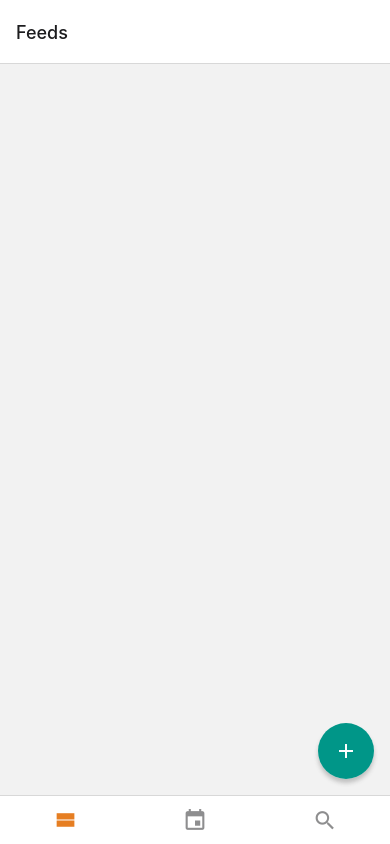
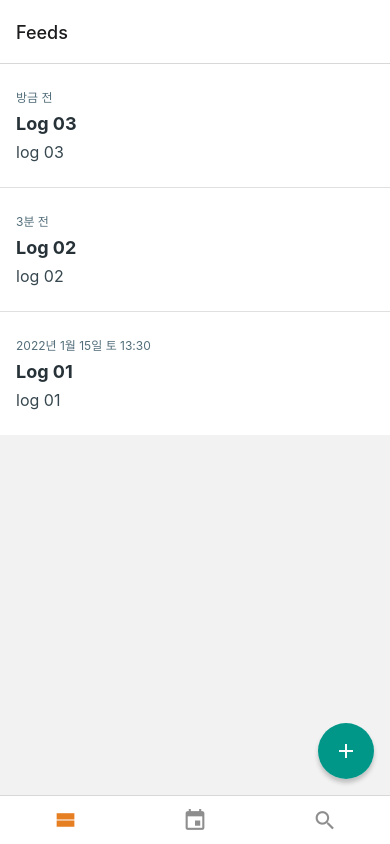
Before and after one commit to mccormick84/ReactNative-DayLog, a React Native app: screen /Feeds in a window 390 px wide. Built offline with nearby package versions, Linux system fonts and the light colour scheme.

Commit message:
글 목록 보여주기 기능 추가

```diff
--- /dev/null
+++ b/components/FeedList.js
@@ -0,0 +1,26 @@
+import React from 'react';
+import {FlatList, StyleSheet, View} from 'react-native';
+import FeedListItem from './FeedListItem';
+
+function FeedList({logs}) {
+  return (
+    <FlatList
+      data={logs}
+      style={StyleSheet.block}
+      renderItem={({item}) => <FeedListItem log={item} />}
+      keyExtractor={log => log.id}
+      ItemSeparatorComponent={() => <View style={styles.separator} />}
+    />
+  );
+}
+
+const styles = StyleSheet.create({
+  block: {flex: 1},
+  separator: {
+    backgroundColor: '#e0e0e0',
+    height: 1,
+    width: '100%',
+  },
+});
+
+export default FeedList;
--- /dev/null
+++ b/components/FeedListItem.js
@@ -0,0 +1,71 @@
+import React from 'react';
+import {Platform, Pressable, StyleSheet, Text} from 'react-native';
+import {format, formatDistanceToNow} from 'date-fns';
+import {ko} from 'date-fns/locale';
+
+function formatDate(date) {
+  const d = new Date(date);
+  const now = Date.now();
+  const diff = (now - d.getTime()) / 1000;
+
+  if (diff < 60 * 1) {
+    return '방금 전';
+  }
+  if (diff < 60 * 60 * 24 * 3) {
+    return formatDistanceToNow(d, {addSuffix: true, locale: ko});
+  }
+  return format(d, 'PPP EEE p', {locale: ko});
+  //시간 형식 참고 : date-fns.org/v2.16.1/docs/format
+}
+
+function truncate(text) {
+  //정규식을 사용해 모든 줄 바꿈 문자 제거
+  const replaced = text.replace(/\n/g, ' ');
+  if (replaced.length <= 100) {
+    return replaced;
+  }
+  return replaced.slice(0, 100).concat('...');
+}
+
+function FeedListItem({log}) {
+  const {title, body, date} = log; //사용하기 편하게 객체 구조 분해 할당
+
+  return (
+    <Pressable
+      style={({pressed}) => [
+        styles.block,
+        Platform.OS === 'ios' && pressed && {backgroundColor: '#efefef'},
+      ]}
+      android_ripple={{color: '#ededed'}}>
+      <Text style={styles.date}>{formatDate(date)}</Text>
+      <Text style={styles.title}>{title}</Text>
+      <Text style={styles.body}>{truncate(body)}</Text>
+    </Pressable>
+  );
+}
+
+const styles = StyleSheet.create({
+  block: {
+    backgroundColor: 'white',
+    paddingHorizontal: 16,
+    paddingVertical: 24,
+  },
+  date: {
+    fontSize: 12,
+    color: '#536e7a',
+    marginBottom: 8,
+  },
+  title: {
+    color: '#263238',
+    fontSize: 18,
+    fontWeight: 'bold',
+    marginBottom: 8,
+  },
+  body: {
+    color: '#37474f',
+    fontSize: 16,
+    lineHeight: 21,
+  },
+});
+
+export default FeedListItem;
--- a/contexts/LogContext.js
+++ b/contexts/LogContext.js
@@ -5,7 +5,26 @@
 const LogContext = createContext();
 
 export function LogContextProvider({children}) {
-  const [logs, setLogs] = useState('');
+  const [logs, setLogs] = useState([
+    {
+      id: uuidv4(),
+      title: 'Log 03',
+      body: 'log 03',
+      date: new Date().toISOString(),
+    },
+    {
+      id: uuidv4(),
+      title: 'Log 02',
+      body: 'log 02',
+      date: new Date(Date.now() - 1000 * 60 * 3).toISOString(),
+    },
+    {
+      id: uuidv4(),
+      title: 'Log 01',
+      body: 'log 01',
+      date: new Date(Date.now() - 1000 * 60 * 60 * 24 * 3).toISOString(),
+    },
+  ]);
 
   const onCreate = ({title, body, date}) => {
     const log = {
--- a/package.json
+++ b/package.json
@@ -13,6 +13,7 @@
     "@react-navigation/bottom-tabs": "^6.0.9",
     "@react-navigation/native": "^6.0.6",
     "@react-navigation/native-stack": "^6.2.5",
+    "date-fns": "^2.28.0",
     "react": "17.0.2",
     "react-native": "0.66.4",
     "react-native-get-random-values": "^1.7.2",
--- a/screens/FeedsScreen.js
+++ b/screens/FeedsScreen.js
@@ -2,13 +2,15 @@
 import {StyleSheet, View} from 'react-native';
 import FloatingWriteButton from '../components/FloatingWriteButton';
 import LogContext from '../contexts/LogContext';
+import FeedList from '../components/FeedList';
 
 function FeedsScreen() {
   const {logs} = useContext(LogContext);
-  console.log(JSON.stringify(logs, null, 2));
+  // console.log(JSON.stringify(logs, null, 2));
 
   return (
     <View style={styles.block}>
+      <FeedList logs={logs} />
       <FloatingWriteButton />
     </View>
   );
```
Also changed, not shown: 1 other file (tests, documents, lock files or other folders).
